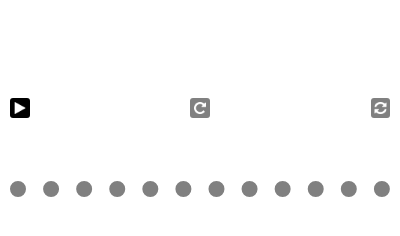
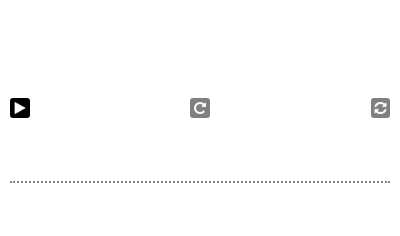
Before and after one commit to esfxra/productive-cycles-webext, a browser extension: page popup/timer.html in a window 400 px wide. Drawn offline with Linux system fonts and the light colour scheme.

Commit message:
replaced hr with div border; other style changes

```diff
--- a/popup/timer.css
+++ b/popup/timer.css
@@ -4,6 +4,8 @@ body, html {
 }
 
 .popup-container {
+    --margin-elements: 7.5vh;
+
     padding: 2px;
 }
 
@@ -14,7 +16,7 @@ body, html {
         before timer.js fills the value in #timer
     */
     min-height: 1.25em;
-    margin-bottom: 7.5vh;
+    margin-bottom: var(--margin-elements);
     text-align: center;
     font-size: 1.25em;
 }
@@ -25,7 +27,8 @@ body, html {
 
 .control {
     width: 100%;
-    margin-bottom: 7.5vh;
+    padding-bottom: var(--margin-elements);
+    border-bottom: 2px dotted gray;
     display: flex;
     flex-direction: row;
     justify-content: space-between;
@@ -46,13 +49,6 @@ body, html {
     background-color: gray;
 }
 
-hr {
-    border-top: 2vh dotted gray;
-    border-bottom: 0;
-    border-left: 0;
-    border-right: 0;
-}
-
 .cycles {
         /*
     experimental:
@@ -60,7 +56,7 @@ hr {
         before timer.js fills the value in #timer
     */
     min-height: 11.5vw;
-    margin-top: 7.5vh;
+    margin-top: var(--margin-elements);;
     display: grid;
     grid-template-columns: auto auto auto auto;
     grid-gap: 10vw;
--- a/popup/timer.html
+++ b/popup/timer.html
@@ -14,7 +14,6 @@
                 <img id="reset-cycle" src="../icons/reset-white-512.png" />
                 <img id="reset-all" src="../icons/reset-all-white-512.png" />
             </div>
-            <hr>
             <div class="cycles">
             </div>
         </div>
```
